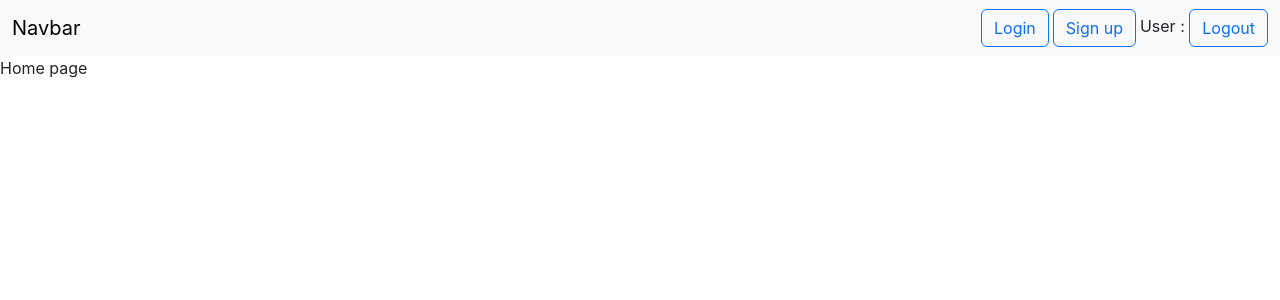
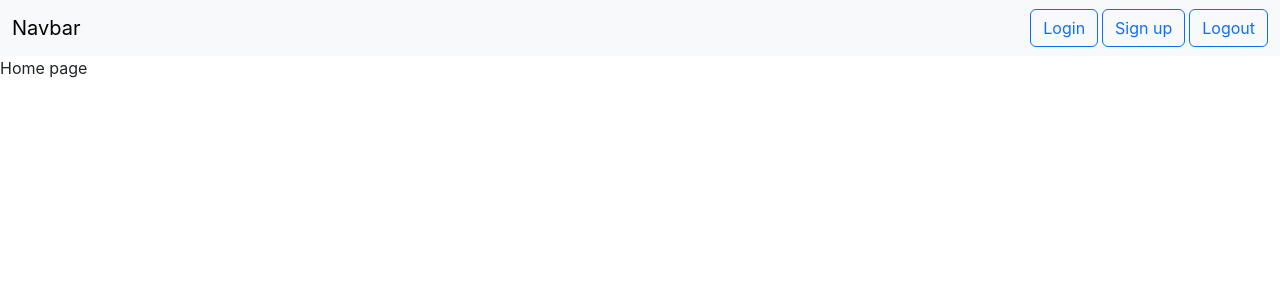
Before and after one commit to Gayan65/parkez, a React (Create React App) app in the folder frontend/: page / in a window 1280 px wide. Shown: the top 300 px of the page. Built offline with nearby package versions, Linux system fonts and the light colour scheme.

Commit message:
conditional rend email works in nav bar

```diff
--- a/frontend/src/components/NavBar.js
+++ b/frontend/src/components/NavBar.js
@@ -1,7 +1,11 @@
 import { Link } from "react-router-dom";
 import { useLogout } from "../hooks/useLogout";
+import { useAuthContext } from "../hooks/useAuthContext";
 
 const NavBar = () => {
+    //get user
+    const { user } = useAuthContext();
+
     //user logout
     const { logout } = useLogout();
 
@@ -28,7 +32,7 @@ const NavBar = () => {
                     >
                         Sign up
                     </Link>
-                    <span>User : </span>
+                    {user && <span>User : {user.email}</span>}
                     <button
                         className="btn btn-outline-primary"
                         onClick={handelClick}
```
